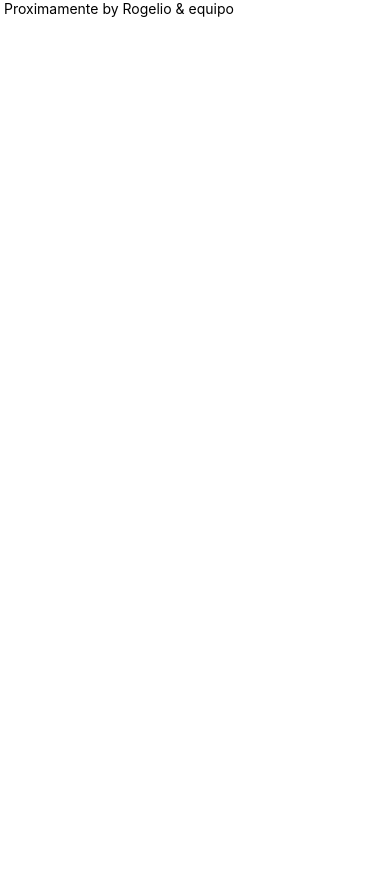
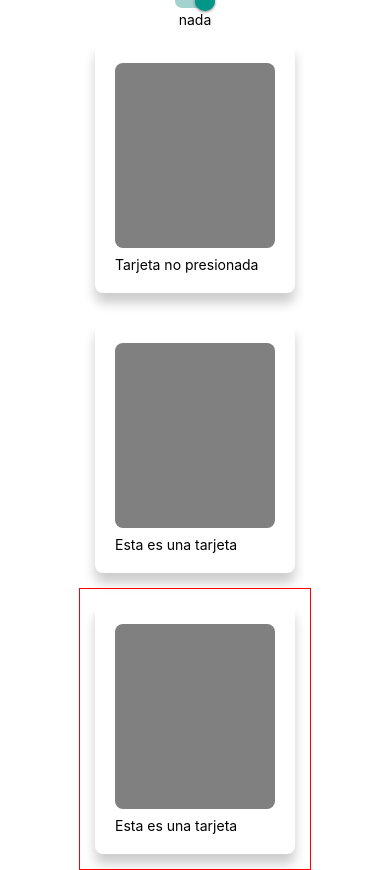
Before and after one commit to SeleLira-20/PAM214, a React Native app in the folder intro/: screen / in a window 390 px wide. Both pictures are taken after a click on the button "BUTTONS & SWITCH: ROGELIO IVAN". Before the commit the page ends 844 px from the top, so only its background shows below. Built offline with nearby package versions, Linux system fonts and the light colour scheme.

Commit message:
Buttons & Switch

```diff
--- a/intro/screens/BotonesScreens.js
+++ b/intro/screens/BotonesScreens.js
@@ -1,11 +1,97 @@
-import { Text, StyleSheet, View } from 'react-native'
+import { Text, StyleSheet, View, Pressable, TouchableOpacity, TouchableNativeFeedback, Switch } from 'react-native';
+import { useState } from 'react';
 
-export default function BotonesScreens () {
+export default function BotonesScreens() {
+  const [Accion, setAccion] = useState('nada');
+  const [isDisabled, setIsDisable] = useState (false);
 
-    return (
-      <View>
-        <Text> Proximamente by Rogelio & equipo </Text>
+  return (
+    <View style={styles.container}>
+      <Text>
+        Activado
+      </Text>
+      <Switch
+      onValueChange={(valor) => setIsDisable(!isDisabled)}
+      value={!isDisabled}
+      />
+
+      <Text>{Accion}</Text>
+
+
+      <View style={styles.buttonsContainer}>
+        <Pressable
+          onPressIn={() => setAccion('Pressable In')}
+          onPressOut={() => setAccion('Pressable Out')}
+          onLongPress={() => setAccion('Pressable Long')}
+          disabled={isDisabled}
+        >
+          {({ pressed }) => (
+            <View style={[styles.card, !pressed && styles.shadow]}>
+              <View style={styles.mockImage} />
+              <Text>
+                {pressed ? 'Tarjeta presionada.' : 'Tarjeta no presionada'}
+              </Text>
+            </View>
+          )}
+        </Pressable>
+
+        <TouchableOpacity
+          activeOpacity={0.2}
+          onPress={() => setAccion('Opacity')}
+          disabled={isDisabled}
+        >
+          <View style={[styles.card, styles.shadow]}>
+            <View style={[styles.mockImage]} />
+            <Text>Esta es una tarjeta</Text>
+          </View>
+        </TouchableOpacity>
+
+        <TouchableNativeFeedback
+          onPress={() => setAccion('Without Feedback')}
+          disabled={isDisabled}
+        >
+          <View style={[styles.card, styles.shadow]}>
+            <View style={[styles.mockImage]} />
+            <Text>Esta es una tarjeta</Text>
+          </View>
+        </TouchableNativeFeedback>
       </View>
-    )
-  }
-const styles = StyleSheet.create({})
+    </View>
+  );
+}
+
+const styles = StyleSheet.create({
+  container: {
+    flex: 1,
+    backgroundColor: '#fff',
+    alignItems: 'center',
+    justifyContent: 'center',
+  },
+  // 🔹 Nuevo estilo para centrar los botones
+  buttonsContainer: {
+    alignItems: 'center',
+    justifyContent: 'center',
+  },
+  card: {
+    width: 200,
+    height: 250,
+    padding: 20,
+    display: 'flex',
+    flexDirection: 'column',
+    borderRadius: 8,
+    margin: 15,
+  },
+  mockImage: {
+    flex: 1,
+    backgroundColor: 'gray',
+    marginBottom: 8,
+    borderRadius: 8,
+  },
+  shadow: {
+    shadowColor: '#000',
+    shadowOffset: { width: 0, height: 10 },
+    shadowOpacity: 0.2,
+    shadowRadius: 12,
+    elevation: 10,
+  },
+});
```
